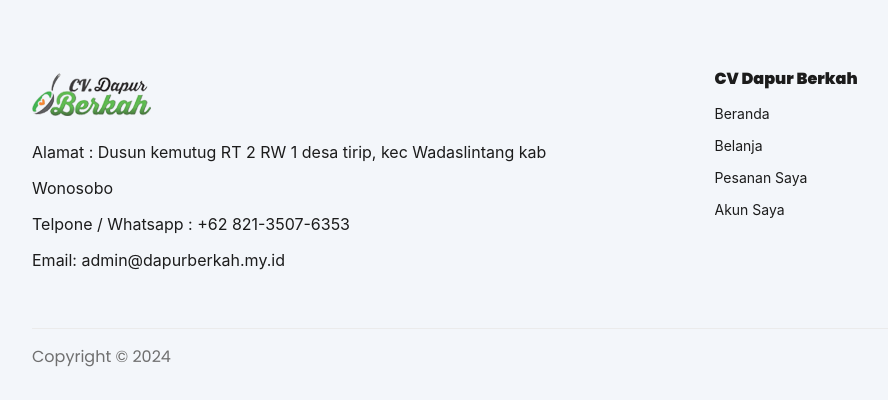
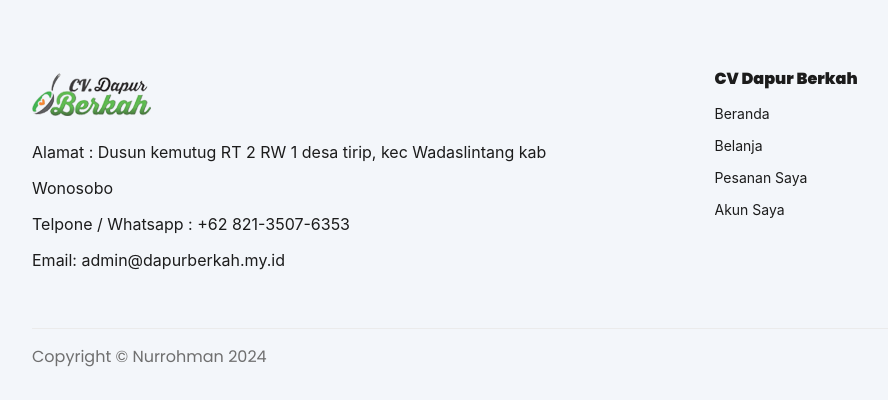
Before and after one commit to sigit1234-hub/sistem_penjualan, a CodeIgniter app: page / in a window 1280 px wide. Shown: the part 2012-2412 px from the top of the page, without its empty margins (38-926 px from the left). Run offline with CodeIgniter, Linux system fonts and the light colour scheme; data comes from the database, SQL or seed files in the repository; some libraries are stand-ins or nearby versions.

Commit message:
revisi footer

```diff
--- a/application/controllers/Cronjob.php
+++ b/application/controllers/Cronjob.php
@@ -22,8 +22,8 @@ class Cronjob extends CI_Controller
     public function cekStok()
     {
         // ambil data 5tahun
-        $qty = $_GET['quantity'];
-        $sql = "SELECT * FROM produk WHERE stok <= $qty";
+        // $qty = $_GET['quantity'];
+        $sql = "SELECT * FROM produk WHERE stok <= 10";
         $data = $this->db->query($sql);
 
         if ($data->num_rows() > 0) {
--- a/application/views/template/footer.php
+++ b/application/views/template/footer.php
@@ -40,7 +40,7 @@
                 <div class="footer__copyright">
                     <div class="footer__copyright__text">
                         <p><!-- Link back to Colorlib can't be removed. Template is licensed under CC BY 3.0. -->
-                            Copyright &copy;
+                            Copyright &copy; Nurrohman
                             <script>
                                 document.write(new Date().getFullYear());
                             </script>
```
